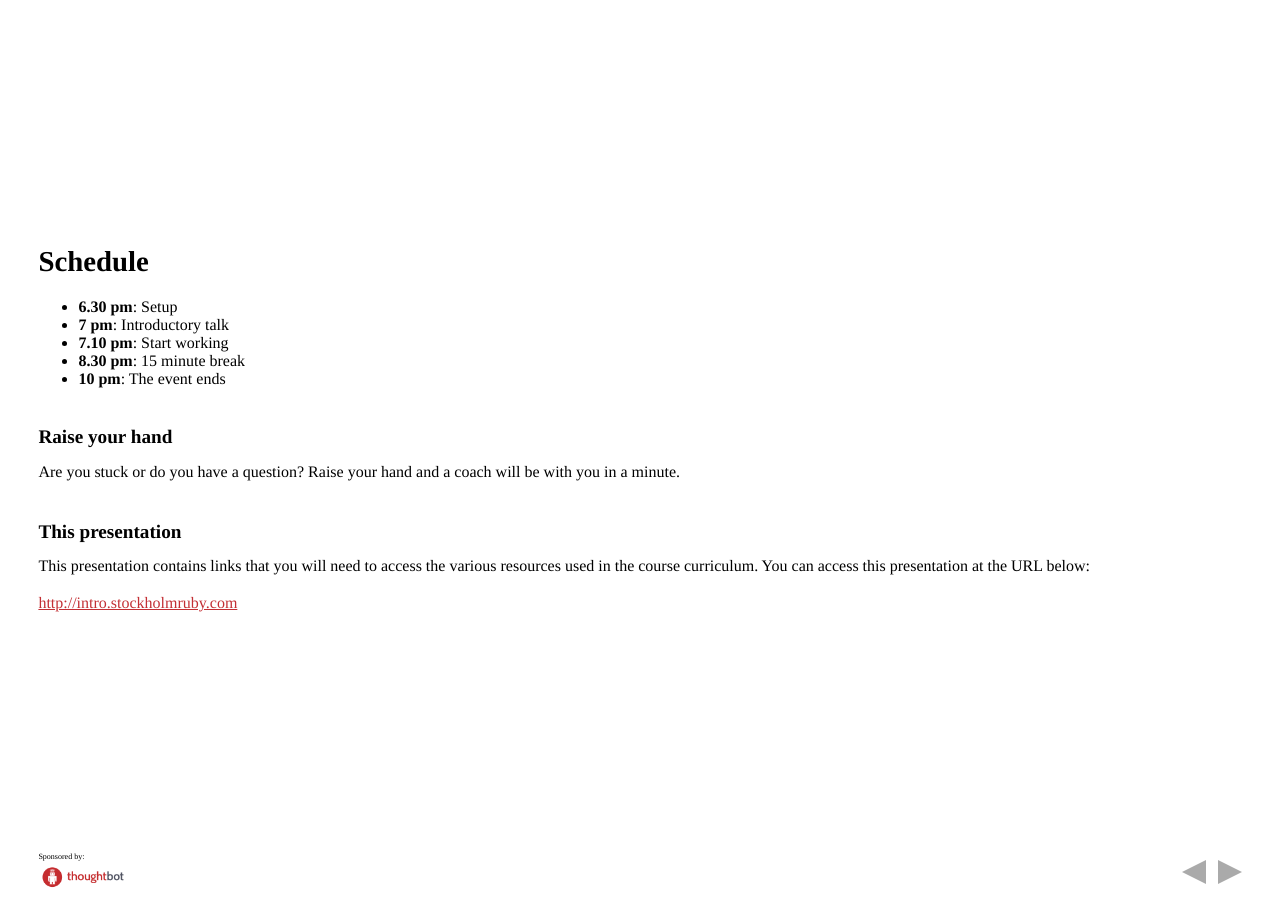
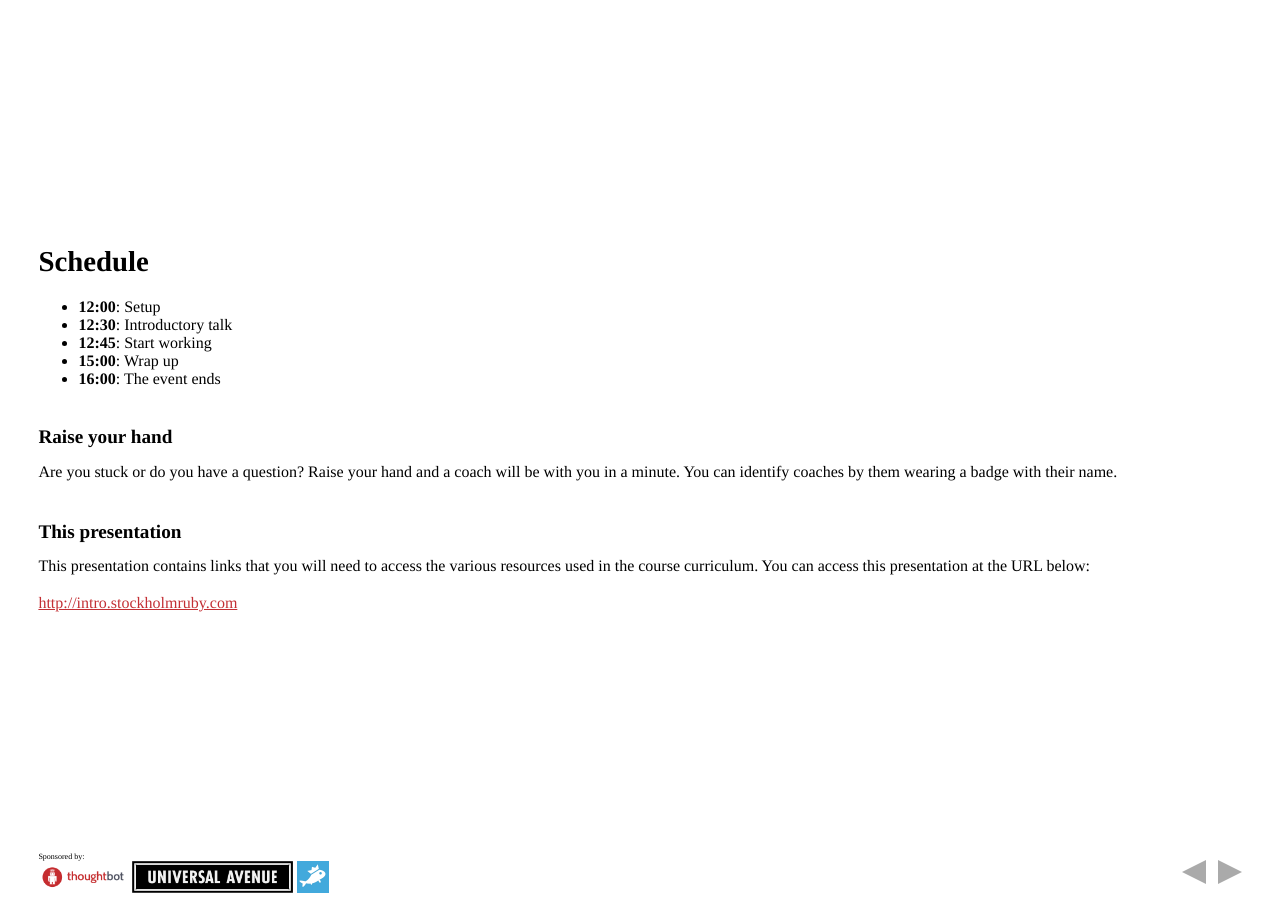
Before and after one commit to sthlmrb/rails-intro-course-presentation, a Jekyll site: the page built from schedule.md, in a window 1280 px wide. Built offline with Jekyll 4.4.1, drawn with Linux system fonts in a browser that asks for light colours; nearby versions of some CDN libraries; some web fonts are replaced.

Commit message:
Updated pages for new intro course
Added images of new sponsors
Updated schedule
Updated footer with the new sponsors
Updated events list

```diff
--- a/_layouts/default.html
+++ b/_layouts/default.html
@@ -32,6 +32,12 @@
         <a href="http://thoughtbot.com">
           <img src="/images/thoughtbot-logo.png" alt="thoughtbot">
         </a>
+        <a href="https://www.universalavenue.com">
+          <img src="/images/universal-avenue-logo.png" alt="Universal Avenue">
+        </a>
+        <a href="https://www.fishbrain.com">
+          <img src="/images/fishbrain-logo.png" alt="FishBrain">
+        </a>
       </div>
     </footer>
   </body>
--- a/schedule.md
+++ b/schedule.md
@@ -5,17 +5,18 @@ next: links
 prev: meta-goals
 ---
 
-* **6.30 pm**: Setup
-* **7 pm**: Introductory talk
-* **7.10 pm**: Start working
-* **8.30 pm**: 15 minute break
-* **10 pm**: The event ends
+* **12:00**: Setup
+* **12:30**: Introductory talk
+* **12:45**: Start working
+* **15:00**: Wrap up
+* **16:00**: The event ends
 
 Raise your hand
 ---------------
 
 Are you stuck or do you have a question? Raise your hand and a coach will be
-with you in a minute.
+with you in a minute. You can identify coaches by them wearing a badge with
+their name.
 
 This presentation
 -----------------
--- a/stylesheets/main.scss
+++ b/stylesheets/main.scss
@@ -118,6 +118,10 @@ footer {
   max-width: 30%;
   height: $sponsor-height;
 
+  a {
+    text-decoration: none;
+  }
+
   span {
     display: block;
     font-size: 0.5em;
@@ -125,6 +129,5 @@ footer {
 
   img {
     height: 100%;
-    display: block;
   }
 }
```
Also changed, not shown: events.md (+3 -9 lines), images/fishbrain-logo.png (added), images/universal-avenue-logo.png (added).
